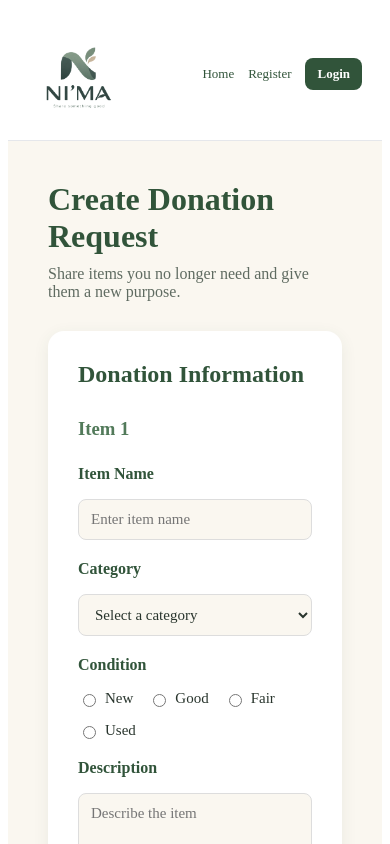
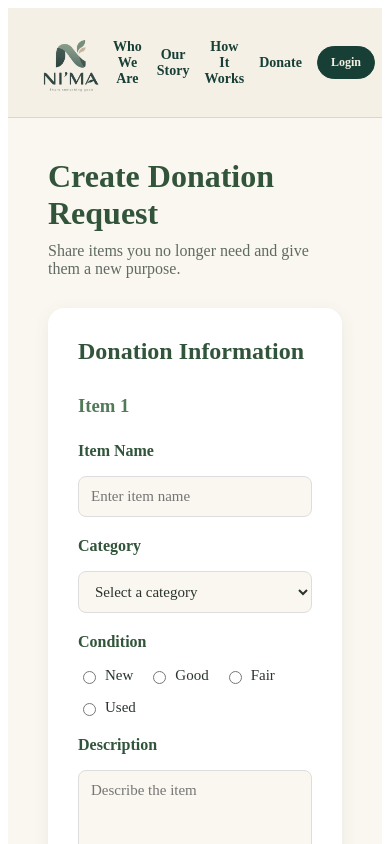
Before and after one commit to MuneeraAlmajed/ni-ma-frontend, a React (Vite) app: page /client/donations/new in a window 390 px wide. Shown: the top 844 px of the page. Built offline with nearby package versions, Linux system fonts and the light colour scheme; no server answers.

Commit message:
update navbar navigation and add donate tab

```diff
--- a/src/components/Landing/Landing.jsx
+++ b/src/components/Landing/Landing.jsx
@@ -183,7 +183,7 @@ const Landing = () => {
 
       </section>
 
-      <section className="our-story">
+      <section className="our-story" id='our-story'>
 
         <div className="our-story-content">
 
@@ -228,7 +228,7 @@ const Landing = () => {
 
       </section>
 
-      <section className="how-it-works">
+      <section className="how-it-works" id='how-it-works'>
 
         <div className="how-it-works-header">
 
@@ -299,7 +299,7 @@ const Landing = () => {
 
       </section>
 
-      <section className="join-section">
+      <section className="join-section" id='donate'>
 
         <div className="join-content">
 
@@ -352,30 +352,6 @@ const Landing = () => {
 
           </div>
 
-          <div className="footer-links">
-
-            <a
-              className="footer-link"
-              href="#who-we-are"
-            >
-              Who We Are
-            </a>
-
-            <a
-              className="footer-link"
-              href="#our-story"
-            >
-              Our Story
-            </a>
-
-            <a
-              className="footer-link"
-              href="#how-it-works"
-            >
-              How It Works
-            </a>
-
-          </div>
 
         </div>
 
--- a/src/components/NavBar/NavBar.css
+++ b/src/components/NavBar/NavBar.css
@@ -1,16 +1,19 @@
+@import url("https://fonts.googleapis.com/css2?family=DM+Sans:wght@400;500;600;700&display=swap");
+
+
 .navbar {
-  width: 100%;
-  background-color: #FFFFFF;
-  border-bottom: 1px solid #E5E7EB;
   position: sticky;
   top: 0;
   z-index: 1000;
+  width: 100%;
+  background-color: #f5f0e6;
+  border-bottom: 1px solid #ddd6c8;
 }
 
 .navbar-container {
-  max-width: 1200px;
+  max-width: 1400px;
   margin: 0 auto;
-  padding: 18px 32px;
+  padding: 14px 6%;
   display: flex;
   align-items: center;
   justify-content: space-between;
@@ -23,7 +26,7 @@
 }
 
 .navbar-logo-image {
-  width: 100px;
+  width: 105px;
   height: auto;
   display: block;
 }
@@ -31,31 +34,31 @@
 .navbar-links {
   display: flex;
   align-items: center;
-  gap: 28px;
+  gap: 30px;
 }
 
 .navbar-link {
   position: relative;
-  color: #31543A;
-  font-size: 15px;
-  font-weight: 500;
+  color: #173f35;
+  font-size: 14px;
+  font-weight: 600;
   text-decoration: none;
-  transition: color 0.2s ease;
+  transition: color 0.3s ease;
 }
 
 .navbar-link::after {
   content: "";
   position: absolute;
   left: 0;
-  bottom: -6px;
+  bottom: -7px;
   width: 0;
-  height: 2px;
-  background-color: #31543A;
-  transition: width 0.2s ease;
+  height: 1px;
+  background-color: #b99a5b;
+  transition: width 0.3s ease;
 }
 
 .navbar-link:hover {
-  color: #6B8F71;
+  color: #2d6656;
 }
 
 .navbar-link:hover::after {
@@ -63,53 +66,94 @@
 }
 
 .navbar-login {
-  padding: 10px 20px;
-  border-radius: 8px;
-  background-color: #31543A;
-  color: #FFFFFF;
-  font-size: 15px;
+  padding: 10px 22px;
+  border: 1px solid #173f35;
+  border-radius: 30px;
+  background-color: #173f35;
+  color: #f5f0e6;
+  font-size: 14px;
   font-weight: 600;
   text-decoration: none;
-  transition: background-color 0.2s ease;
+  transition: all 0.3s ease;
 }
 
 .navbar-login:hover {
-  background-color: #26432E;
+  background-color: #2d6656;
+  border-color: #2d6656;
+  transform: translateY(-2px);
 }
 
 .navbar-signout {
-  padding: 10px 18px;
-  border: 1px solid #31543A;
-  border-radius: 8px;
+  padding: 9px 18px;
+  border: 1px solid #173f35;
+  border-radius: 30px;
   background-color: transparent;
-  color: #31543A;
-  font-size: 15px;
+  color: #173f35;
+  font-size: 14px;
   font-weight: 600;
   cursor: pointer;
-  transition: all 0.2s ease;
+  transition: all 0.3s ease;
 }
 
 .navbar-signout:hover {
-  background-color: #31543A;
-  color: #FFFFFF;
+  background-color: #173f35;
+  color: #f5f0e6;
+  transform: translateY(-2px);
 }
+.navbar-section-link {
+  position: relative;
+  padding: 0;
+  border: none;
+  background: transparent;
+  color: #173f35;
+  font-family: inherit;
+  font-size: 14px;
+  font-weight: 600;
+  cursor: pointer;
+  transition: color 0.3s ease;
+}
+
+.navbar-section-link::after {
+  content: "";
+  position: absolute;
+  left: 0;
+  bottom: -7px;
+  width: 0;
+  height: 1px;
+  background-color: #b99a5b;
+  transition: width 0.3s ease;
+}
+
+.navbar-section-link:hover {
+  color: #2d6656;
+}
+
+.navbar-section-link:hover::after {
+  width: 100%;
+}
+
+
 
 @media (max-width: 700px) {
   .navbar-container {
-    padding: 16px 20px;
+    padding: 12px 20px;
+  }
+
+  .navbar-logo-image {
+    width: 85px;
   }
 
   .navbar-links {
-    gap: 14px;
+    gap: 15px;
   }
 
   .navbar-link {
-    font-size: 13px;
+    font-size: 12px;
   }
 
   .navbar-login,
   .navbar-signout {
-    padding: 8px 12px;
-    font-size: 13px;
+    padding: 8px 13px;
+    font-size: 12px;
   }
 }
--- a/src/components/NavBar/NavBar.jsx
+++ b/src/components/NavBar/NavBar.jsx
@@ -14,43 +14,66 @@ const NavBar = () => {
     setUser(null);
   };
 
+  const handleSectionClick = (sectionId) => {
+    if (window.location.pathname !== "/") {
+      window.location.href = `/#${sectionId}`;
+      return;
+    }
+
+    const section = document.getElementById(sectionId);
+
+    if (section) {
+      section.scrollIntoView({
+        behavior: "smooth",
+        block: "start",
+      });
+    }
+  };
+
   return (
     <nav className="navbar">
       <div className="navbar-container">
-
         <Link className="navbar-logo" to="/">
-          <img
-            className="navbar-logo-image"
-            src={logo}
-            alt="NI'MA logo"
-          />
+          <img className="navbar-logo-image" src={logo} alt="NI'MA logo" />
         </Link>
 
         <div className="navbar-links">
+          {!user ? (
+            <>
+              <button
+                className="navbar-section-link"
+                type="button"
+                onClick={() => handleSectionClick("who-we-are")}
+              >
+                Who We Are
+              </button>
 
-          {user ? (
-            <>
-              {user.role === "admin" ? (
-                <>
-                  <Link
-                    className="navbar-link"
-                    to="/admin/dashboard"
+              <button
+                className="navbar-section-link"
+                type="button"
+                onClick={() => handleSectionClick("our-story")}
               >
-                    Home
-                  </Link>
+                Our Story
+              </button>
 
-                  <Link
-                    className="navbar-link"
-                    to="/admin/collectors"
+              <button
+                className="navbar-section-link"
+                type="button"
+                onClick={() => handleSectionClick("how-it-works")}
               >
-                    Collectors
-                  </Link>
+                How It Works
+              </button>
 
-                  <Link
-                    className="navbar-link"
-                    to="/admin/donations"
+              <button
+              className="navbar-section-link"
+              type='button'
+              onClick={() => handleSectionClick('donate')}
               >
-                    Donations
+                Donate
+              </button>
+
+              <Link className="navbar-login" to="/login">
+                Login
               </Link>
             </>
           ) : (
@@ -58,31 +81,29 @@ const NavBar = () => {
               <Link
                 className="navbar-link"
                 to={
-                      user.role === "collector"
-                        ? "/collector/dashboard"
-                        : "/client/dashboard"
-                    }
-                  >
-                    Home
-                  </Link>
-
-                  <Link
-                    className="navbar-link"
-                    to={
-                      user.role === "collector"
+                  user.role === "admin"
+                    ? "/admin/dashboard"
+                    : user.role === "collector"
                       ? "/collector/dashboard"
                       : "/client/dashboard"
                 }
               >
                 Dashboard
               </Link>
+
+              {user.role === "admin" && (
+                <>
+                  <Link className="navbar-link" to="/admin/collectors">
+                    Collectors
+                  </Link>
+
+                  <Link className="navbar-link" to="/admin/donations">
+                    Donations
+                  </Link>
                 </>
               )}
 
-              <Link
-                className="navbar-link"
-                to="/profile"
-              >
+              <Link className="navbar-link" to="/profile">
                 Profile
               </Link>
 
@@ -94,31 +115,7 @@ const NavBar = () => {
                 Logout
               </button>
             </>
-          ) : (
-            <>
-              <Link
-                className="navbar-link"
-                to="/"
-              >
-                Home
-              </Link>
-
-              <Link
-                className="navbar-link"
-                to="/register"
-              >
-                Register
-              </Link>
-
-              <Link
-                className="navbar-login"
-                to="/login"
-              >
-                Login
-              </Link>
-            </>
           )}
-
         </div>
       </div>
     </nav>
```
Lines whose indentation alone changed are shown as unchanged.
